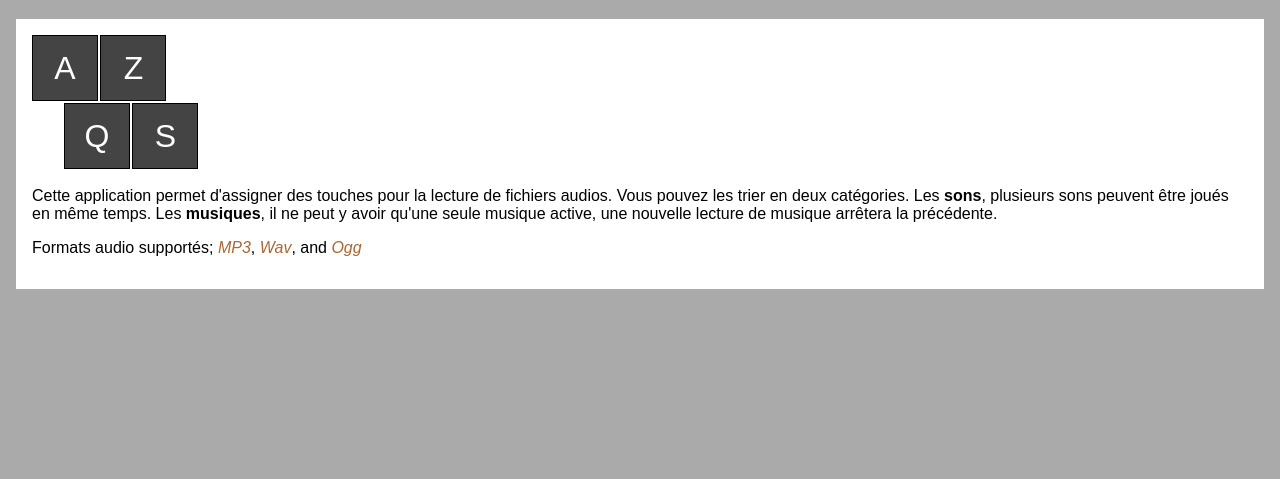
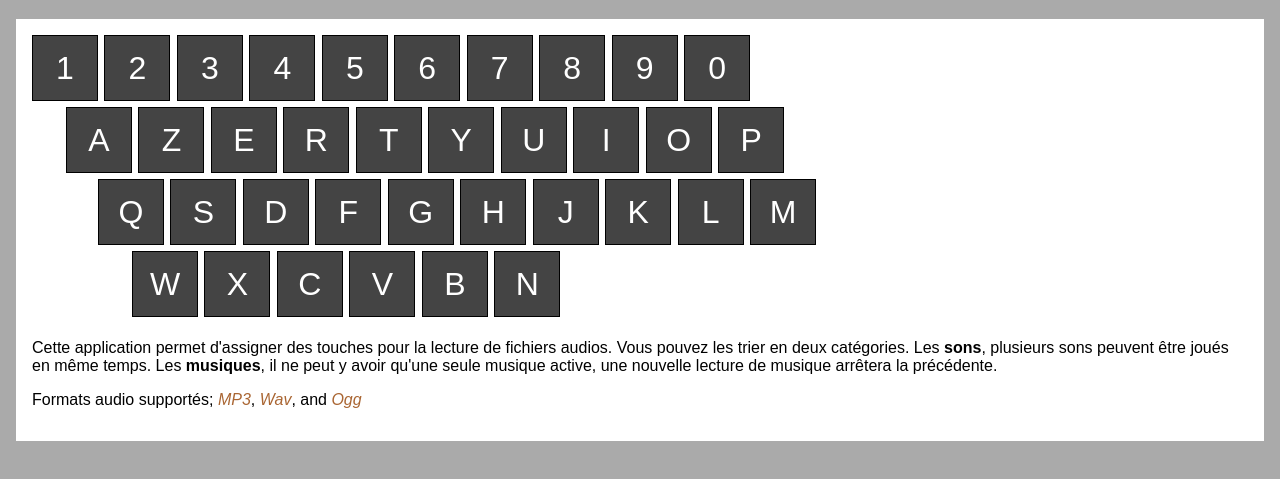
Before and after one commit to AmiralSAS/HTML5-Key-Mapper-Audio, a plain HTML site: page second prototype/keyboard.html in a window 1280 px wide. Shown: the part 77-556 px from the top of the page. Drawn offline with nearby package versions, Linux system fonts and the light colour scheme; files that its build step writes are made by us from their sources; files whose address does not match are found by name.

Commit message:
completed keyboard

```diff
--- a/second prototype/css/prototype.css
+++ b/second prototype/css/prototype.css
@@ -47,19 +47,25 @@ input[type="text"]:focus{
  * Key
 */
 .key_line{}
-.key_line+.key_line{
-	margin-left: 32px;}
+.key_line:nth-child(2){
+	margin-left: 34px;}
+.key_line:nth-child(3){
+	margin-left: 66px;}
+.key_line:nth-child(4){
+	margin-left: 100px;}
+
 .key_container{
 	position: relative;
 	display: inline-block;
 	height: 64px;
-	width: 64px;}
+	width: 64px;
+	margin-bottom: 4px;}
 	.key_container:hover > .key{
 		background-color: #00f;}
 	.key_container:active > .key{
 		background-color: #f00;}
 	.key_container:not(:first-child){
-		margin-right: 16px;}
+		margin-left: 4px;}
 	.key_container:last-child{
 		clear: both;}
 .key{
--- a/second prototype/keyboard.html
+++ b/second prototype/keyboard.html
@@ -31,6 +31,54 @@
 			-->
 
 			<section>
+<!--
+	123456789
+-->
+				<div class="key_line">
+					<div class="key_container">
+						<div class="key">1</div>
+						<input type="file" class="key_fileinput" id="key_1" data-keylabel="1">
+					</div>
+					<div class="key_container">
+						<div class="key">2</div>
+						<input type="file" class="key_fileinput" id="key_2" data-keylabel="2">
+					</div>
+					<div class="key_container">
+						<div class="key">3</div>
+						<input type="file" class="key_fileinput" id="key_3" data-keylabel="3">
+					</div>
+					<div class="key_container">
+						<div class="key">4</div>
+						<input type="file" class="key_fileinput" id="key_4" data-keylabel="4">
+					</div>
+					<div class="key_container">
+						<div class="key">5</div>
+						<input type="file" class="key_fileinput" id="key_5" data-keylabel="5">
+					</div>
+					<div class="key_container">
+						<div class="key">6</div>
+						<input type="file" class="key_fileinput" id="key_6" data-keylabel="6">
+					</div>
+					<div class="key_container">
+						<div class="key">7</div>
+						<input type="file" class="key_fileinput" id="key_7" data-keylabel="7">
+					</div>
+					<div class="key_container">
+						<div class="key">8</div>
+						<input type="file" class="key_fileinput" id="key_8" data-keylabel="8">
+					</div>
+					<div class="key_container">
+						<div class="key">9</div>
+						<input type="file" class="key_fileinput" id="key_9" data-keylabel="9">
+					</div>
+					<div class="key_container">
+						<div class="key">0</div>
+						<input type="file" class="key_fileinput" id="key_0" data-keylabel="0">
+					</div>
+				</div>
+<!--
+	AZERTYUIOP
+-->
 				<div class="key_line">
 					<div class="key_container">
 						<div class="key">A</div>
@@ -40,7 +88,42 @@
 						<div class="key">Z</div>
 						<input type="file" class="key_fileinput" id="key_z" data-keylabel="Z">
 					</div>
+					<div class="key_container">
+						<div class="key">E</div>
+						<input type="file" class="key_fileinput" id="key_e" data-keylabel="E">
+					</div>
+					<div class="key_container">
+						<div class="key">R</div>
+						<input type="file" class="key_fileinput" id="key_r" data-keylabel="R">
+					</div>
+					<div class="key_container">
+						<div class="key">T</div>
+						<input type="file" class="key_fileinput" id="key_t" data-keylabel="T">
+					</div>
+					<div class="key_container">
+						<div class="key">Y</div>
+						<input type="file" class="key_fileinput" id="key_y" data-keylabel="Y">
+					</div>
+					<div class="key_container">
+						<div class="key">U</div>
+						<input type="file" class="key_fileinput" id="key_u" data-keylabel="U">
+					</div>
+					<div class="key_container">
+						<div class="key">I</div>
+						<input type="file" class="key_fileinput" id="key_i" data-keylabel="I">
+					</div>
+					<div class="key_container">
+						<div class="key">O</div>
+						<input type="file" class="key_fileinput" id="key_O" data-keylabel="O">
+					</div>
+					<div class="key_container">
+						<div class="key">P</div>
+						<input type="file" class="key_fileinput" id="key_p" data-keylabel="P">
+					</div>
 				</div>
+<!--
+	QSDFGHJKLM
+-->
 				<div class="key_line">
 					<div class="key_container">
 						<div class="key">Q</div>
@@ -49,6 +132,67 @@
 					<div class="key_container">
 						<div class="key">S</div>
 						<input type="file" class="key_fileinput" id="key_s" data-keylabel="S">
+					</div>
+					<div class="key_container">
+						<div class="key">D</div>
+						<input type="file" class="key_fileinput" id="key_d" data-keylabel="D">
+					</div>
+					<div class="key_container">
+						<div class="key">F</div>
+						<input type="file" class="key_fileinput" id="key_f" data-keylabel="F">
+					</div>
+					<div class="key_container">
+						<div class="key">G</div>
+						<input type="file" class="key_fileinput" id="key_g" data-keylabel="G">
+					</div>
+					<div class="key_container">
+						<div class="key">H</div>
+						<input type="file" class="key_fileinput" id="key_h" data-keylabel="H">
+					</div>
+					<div class="key_container">
+						<div class="key">J</div>
+						<input type="file" class="key_fileinput" id="key_j" data-keylabel="J">
+					</div>
+					<div class="key_container">
+						<div class="key">K</div>
+						<input type="file" class="key_fileinput" id="key_k" data-keylabel="K">
+					</div>
+					<div class="key_container">
+						<div class="key">L</div>
+						<input type="file" class="key_fileinput" id="key_l" data-keylabel="L">
+					</div>
+					<div class="key_container">
+						<div class="key">M</div>
+						<input type="file" class="key_fileinput" id="key_m" data-keylabel="M">
+					</div>
+				</div>
+<!--
+	WXCVBN
+-->
+				<div class="key_line">
+					<div class="key_container">
+						<div class="key">W</div>
+						<input type="file" class="key_fileinput" id="key_w" data-keylabel="W">
+					</div>
+					<div class="key_container">
+						<div class="key">X</div>
+						<input type="file" class="key_fileinput" id="key_x" data-keylabel="X">
+					</div>
+					<div class="key_container">
+						<div class="key">C</div>
+						<input type="file" class="key_fileinput" id="key_c" data-keylabel="C">
+					</div>
+					<div class="key_container">
+						<div class="key">V</div>
+						<input type="file" class="key_fileinput" id="key_v" data-keylabel="V">
+					</div>
+					<div class="key_container">
+						<div class="key">B</div>
+						<input type="file" class="key_fileinput" id="key_b" data-keylabel="B">
+					</div>
+					<div class="key_container">
+						<div class="key">N</div>
+						<input type="file" class="key_fileinput" id="key_n" data-keylabel="N">
 					</div>
 				</div>
 			</section>
```
